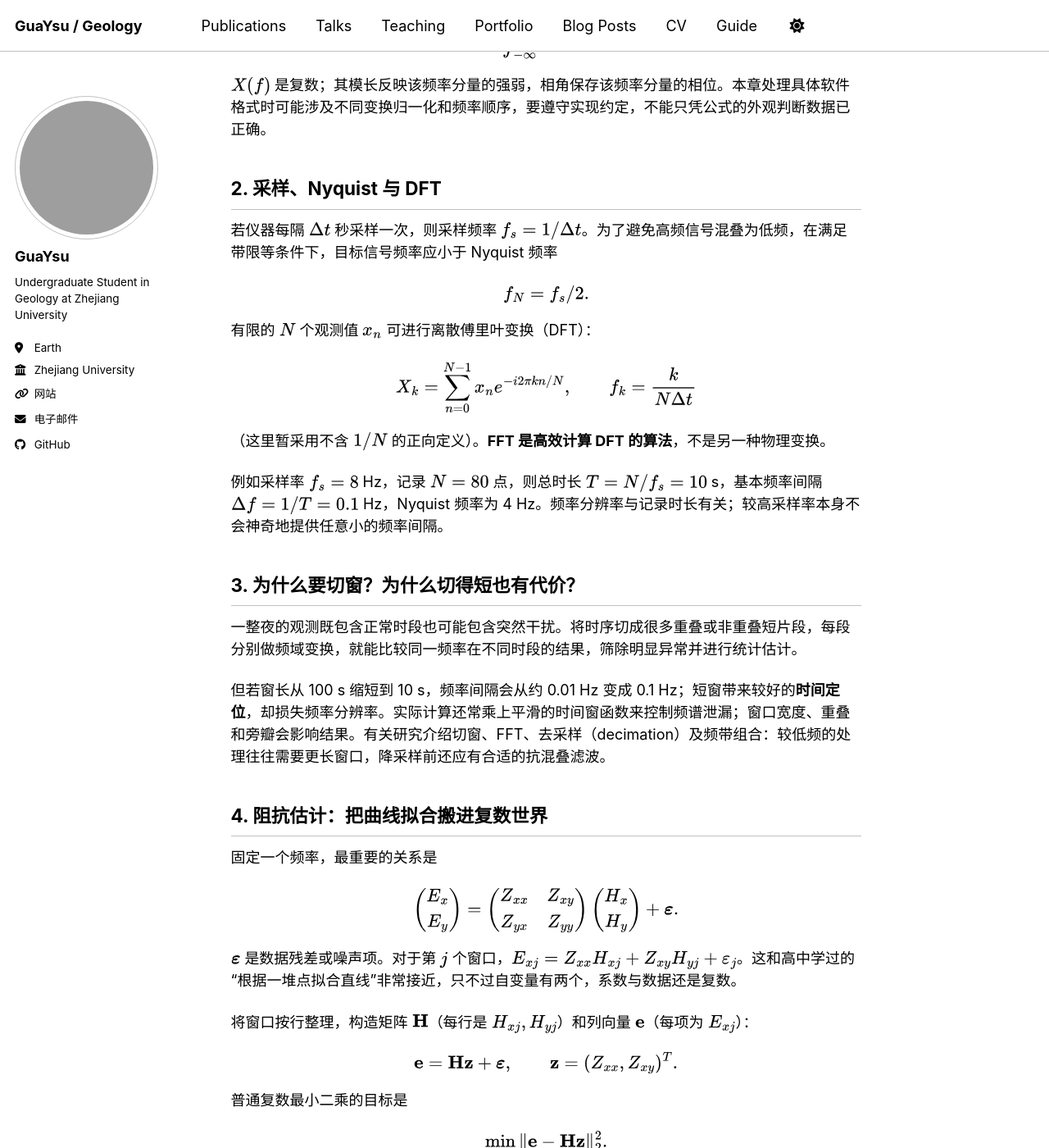
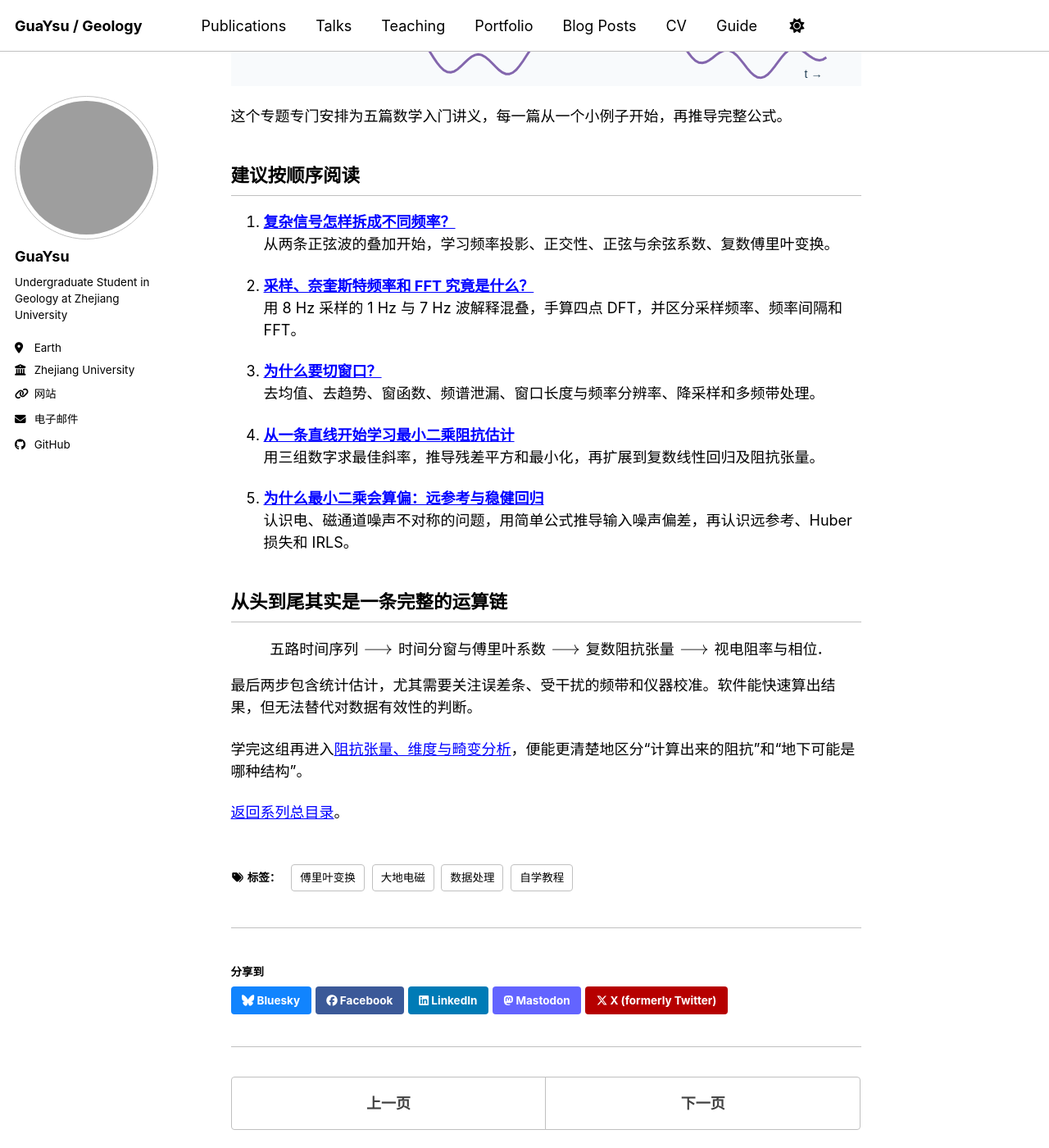
Before and after one commit to GuaYsu/guaysu.github.io, a Jekyll site: the page built from _posts/2026-10-21-mt-course-05-processing.md, in a window 1280 px wide and 1400 px high, scrolled down 624 px. Shown: the whole window at 82% size. Built offline with Jekyll 4.4.1, drawn with Linux system fonts in a browser that asks for light colours; a script bundle is joined from its source files by our own code; library files that are not in the unit come from our copies; some of the changed text lies outside the part shown; grey boxes are pictures that could not be loaded.

Commit message:
docs(mt): turn processing.md into beginner tutorial hub

```diff
--- a/_posts/2026-10-21-mt-course-05-processing.md
+++ b/_posts/2026-10-21-mt-course-05-processing.md
@@ -1,120 +1,48 @@
 ---
-title: "MT 讲义 05｜从傅里叶变换到稳健阻抗估计"
+title: "数据处理专题｜从正弦函数到傅里叶变换与稳健阻抗估计"
 date: 2026-10-21
 permalink: /posts/2026/10/mt-course-05-processing/
-excerpt: "零基础理解采样、Nyquist、FFT、加窗、最小二乘、输入通道噪声、远参考和稳健 M 估计。"
-tags: [大地电磁, 傅里叶变换, 信号处理, 阻抗估计]
+excerpt: "从频率分解和离散采样开始，逐步学习 FFT、窗口、最小二乘、磁场通道噪声、远参考和稳健回归。"
+tags: [大地电磁, 傅里叶变换, 数据处理, 自学教程]
 ---
 {% include mt-course-math.html %}
 
-![从观测到反演的数据链](/images/posts/mt-course/06-data-workflow.svg)
+如果地表只存在一个绝对纯净的正弦波，那么在同一频率上比较电场、磁场就相对容易。但实际记录器给出的是多个频率、多个场源与各类噪声叠加的五路时间序列。
 
-## 1. 为什么时域记录需要变成频域量？
+**我们的目标是将它们变成频率相关的可靠阻抗与不确定度估计，而不是画出一条漂亮但无法判断误差的曲线。**
 
-磁场和电场测出来时，通常都是随时间变化的五路离散数据。最初看到的曲线可能乱糟糟：不同频率的自然信号叠在一起，还混有噪声。**傅里叶变换**的核心想法是：把复杂时间变化表示为不同频率正弦和余弦成分的组合。
+![不同频率信号叠加](/images/posts/mt-course/17-frequency-mixture.svg)
 
-对连续信号 $x(t)$，一种常用的傅里叶变换约定为
+这个专题专门安排为五篇数学入门讲义，每一篇从一个小例子开始，再推导完整公式。
+
+## 建议按顺序阅读
+
+1. **[复杂信号怎样拆成不同频率？](/posts/2026/10/mt-course-05a-fourier/)**
+   从两条正弦波的叠加开始，学习频率投影、正交性、正弦与余弦系数、复数傅里叶变换。
+
+2. **[采样、奈奎斯特频率和 FFT 究竟是什么？](/posts/2026/10/mt-course-05b-sampling/)**
+   用 8 Hz 采样的 1 Hz 与 7 Hz 波解释混叠，手算四点 DFT，并区分采样频率、频率间隔和 FFT。
+
+3. **[为什么要切窗口？](/posts/2026/10/mt-course-05c-windowing/)**
+   去均值、去趋势、窗函数、频谱泄漏、窗口长度与频率分辨率、降采样和多频带处理。
+
+4. **[从一条直线开始学习最小二乘阻抗估计](/posts/2026/10/mt-course-05d-least-squares/)**
+   用三组数字求最佳斜率，推导残差平方和最小化，再扩展到复数线性回归及阻抗张量。
+
+5. **[为什么最小二乘会算偏：远参考与稳健回归](/posts/2026/10/mt-course-05e-robust/)**
+   认识电、磁通道噪声不对称的问题，用简单公式推导输入噪声偏差，再认识远参考、Huber 损失和 IRLS。
+
+## 从头到尾其实是一条完整的运算链
 
 $$
-X(f)=\int_{-\infty}^{+\infty}x(t)e^{-i2\pi ft}\,dt.
+\text{五路时间序列}\longrightarrow
+\text{时间分窗与傅里叶系数}\longrightarrow
+\text{复数阻抗张量}\longrightarrow
+\text{视电阻率与相位}.
 $$
 
-$X(f)$ 是复数；其模长反映该频率分量的强弱，相角保存该频率分量的相位。本章处理具体软件格式时可能涉及不同变换归一化和频率顺序，要遵守实现约定，不能只凭公式的外观判断数据已正确。
+最后两步包含统计估计，尤其需要关注误差条、受干扰的频带和仪器校准。软件能快速算出结果，但无法替代对数据有效性的判断。
 
-## 2. 采样、Nyquist 与 DFT
+学完这组再进入[阻抗张量、维度与畸变分析](/posts/2026/10/mt-course-06-analysis/)，便能更清楚地区分“计算出来的阻抗”和“地下可能是哪种结构”。
 
-若仪器每隔 $\Delta t$ 秒采样一次，则采样频率 $f_s=1/\Delta t$。为了避免高频信号混叠为低频，在满足带限等条件下，目标信号频率应小于 Nyquist 频率
-
-$$
-f_N=f_s/2.
-$$
-
-有限的 $N$ 个观测值 $x_n$ 可进行离散傅里叶变换（DFT）：
-
-$$
-X_k=\sum_{n=0}^{N-1}x_n e^{-i2\pi kn/N},
-\qquad f_k=\frac{k}{N\Delta t}
-$$
-
-（这里暂采用不含 $1/N$ 的正向定义）。**FFT 是高效计算 DFT 的算法**，不是另一种物理变换。
-
-例如采样率 $f_s=8$ Hz，记录 $N=80$ 点，则总时长 $T=N/f_s=10$ s，基本频率间隔 $\Delta f=1/T=0.1$ Hz，Nyquist 频率为 4 Hz。频率分辨率与记录时长有关；较高采样率本身不会神奇地提供任意小的频率间隔。
-
-## 3. 为什么要切窗？为什么切得短也有代价？
-
-一整夜的观测既包含正常时段也可能包含突然干扰。将时序切成很多重叠或非重叠短片段，每段分别做频域变换，就能比较同一频率在不同时段的结果，筛除明显异常并进行统计估计。
-
-但若窗长从 100 s 缩短到 10 s，频率间隔会从约 0.01 Hz 变成 0.1 Hz；短窗带来较好的**时间定位**，却损失频率分辨率。实际计算还常乘上平滑的时间窗函数来控制频谱泄漏；窗口宽度、重叠和旁瓣会影响结果。有关研究介绍切窗、FFT、去采样（decimation）及频带组合：较低频的处理往往需要更长窗口，降采样前还应有合适的抗混叠滤波。
-
-## 4. 阻抗估计：把曲线拟合搬进复数世界
-
-固定一个频率，最重要的关系是
-
-$$
-\begin{pmatrix}E_x\\E_y\end{pmatrix}
-=
-\begin{pmatrix}Z_{xx}&Z_{xy}\\Z_{yx}&Z_{yy}\end{pmatrix}
-\begin{pmatrix}H_x\\H_y\end{pmatrix}
-+\boldsymbol\varepsilon.
-$$
-
-$\boldsymbol\varepsilon$ 是数据残差或噪声项。对于第 $j$ 个窗口，$E_{xj}=Z_{xx}H_{xj}+Z_{xy}H_{yj}+\varepsilon_j$。这和高中学过的“根据一堆点拟合直线”非常接近，只不过自变量有两个，系数与数据还是复数。
-
-将窗口按行整理，构造矩阵 $\mathbf H$（每行是 $H_{xj},H_{yj}$）和列向量 $\mathbf e$（每项为 $E_{xj}$）：
-
-$$
-\mathbf e=\mathbf H\mathbf z+\boldsymbol\varepsilon,\qquad
-\mathbf z=(Z_{xx},Z_{xy})^T.
-$$
-
-普通复数最小二乘的目标是
-
-$$
-\min_{\mathbf z}\|\mathbf e-\mathbf H\mathbf z\|_2^2.
-$$
-
-若 $\mathbf H^*\mathbf H$ 可逆，则形式上
-
-$$
-\boxed{\widehat{\mathbf z}=(\mathbf H^*\mathbf H)^{-1}\mathbf H^*\mathbf e}.
-$$
-
-星号 $^*$ 表示**共轭转置**：先把复数虚部变号，再将矩阵行列对调。实际数值计算不必显式求逆，可用 QR、SVD 等更稳定的方法。
-
-为什么要有很多窗口？因为单次观测混合了场源变化与噪声，有很多不同场源极化的观测时，两个磁场分量对电场的影响才有机会被稳定区分。
-
-## 5. 普通最小二乘为什么有时会偏？
-
-普通最小二乘隐含了重要统计假设。尤其当作为“解释变量”的磁场通道也有噪声时，斜率会产生偏差；它往往使由斜率估计的阻抗振幅偏小，从而影响视电阻率。有关研究用带噪直线拟合说明这件事。它不是简单地“多取几个点就一定无偏”。
-
-此外，少数极端噪声点可能使残差平方和被它们主导，因为 $10^2=100$，一个偏差为 10 的点比一个偏差为 1 的点对损失的贡献大 100 倍。
-
-## 6. 远参考：为什么第二个测站能帮忙？
-
-远参考（remote reference）方法引入另一站的磁场数据。如果两站之间真实天然场源具有关联，而本地的仪器/人文噪声与远站噪声相对不相关，使用互谱等估计方式可以减弱本地磁场噪声造成的估计偏差。
-
-直觉上，两个测点会同时看到较大尺度的天然变化，而一个测点附近的电机噪声不会完全同步出现在另一站。这只是方法有效的前提，不能把“远站一定没噪声”当作公理。
-
-## 7. 稳健回归：避免一个坏片段毁掉所有估计
-
-普通最小二乘惩罚函数为 $\ell(r)=r^2$。稳健 M 估计把平方函数换成更不容易被离群值控制的损失。以实数残差 $r$ 为例，Huber 损失可写为
-
-$$
-\ell_\kappa(r)=
-\begin{cases}
-\frac12 r^2,& |r|\le\kappa,\\
-\kappa |r|-\frac12\kappa^2,&|r|>\kappa.
-\end{cases}
-$$
-
-小残差仍近似平方惩罚，大残差改为线性增长。借助迭代加权最小二乘（IRLS）可以迭代求解：先用普通 LS 初始化，计算残差，再根据残差给每个窗口权重，重新拟合，重复直至收敛。复杂电磁数据通常要对残差尺度、复数形式和相关性做额外处理；这里先说明原理。
-
-## 8. 结果如何检查？
-
-除了阻抗曲线是否连续，还应检查各窗口频域数据散点、极端值是否有原因、重复段的一致性、噪声频带、远参考改善程度、拟合残差、误差条和不同处理参数是否给出相容结果。本章后半展示 EMTF、BIRRP/Aurora 等处理环境及典型时序污染实例；软件只是实现工具，理解频段、相位和不确定度才是核心。
-
-### 自检
-
-1. $f_s=16$ Hz、$N=1600$：窗口时长 100 s，$\Delta f=0.01$ Hz，$f_N=8$ Hz。
-2. 为什么只增大采样率不能弥补太短的记录窗？因为频率间隔主要由窗长 $T$ 决定。
-3. 为什么复数最小二乘使用共轭转置而非普通转置？因为复向量的平方范数使用复共轭的内积 **下一讲：**[数据分析与畸变](/posts/2026/10/mt-course-06-analysis/)。
+[返回系列总目录](/posts/2026/10/mt-course/)。
```
